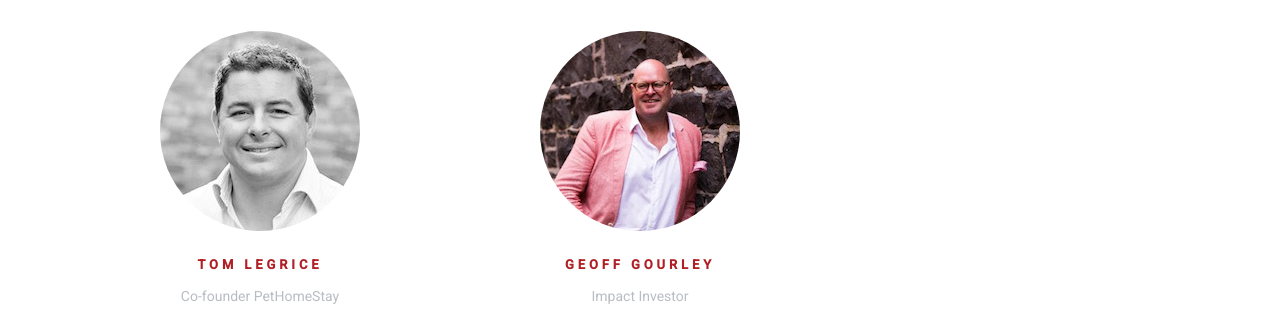
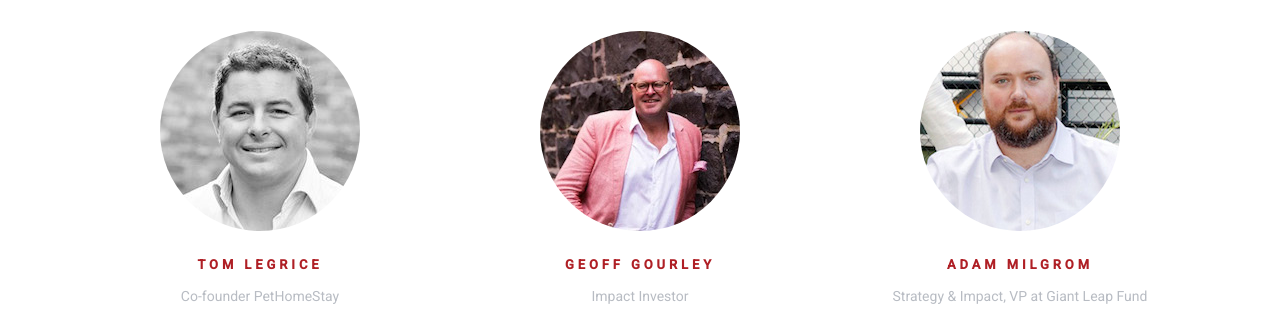
Before and after one commit to startupvictoria/startupweek-2016, a plain HTML site: page index.html in a window 1280 px wide. Shown: the part 5500-5815 px from the top of the page. Drawn offline with Linux system fonts and the light colour scheme; some packages are replaced by stand-ins of ours; a web font is replaced by a local one.

Commit message:
OH update

```diff
--- a/index.html
+++ b/index.html
@@ -1152,6 +1152,17 @@
 					<ul class="speaker-socials">
 						<li><a href="https://au.linkedin.com/in/geoffgourley"><span class="fa fa-linkedin"></span></a></li>
 						<li><a href="https://twitter.com/geoffgourley"><span class="fa fa-twitter"></span></a></li>
+					</ul>
+				</div>
+			</div>
+
+				<div class="col-sm-4">
+				<div class="speaker">
+					<div class="photo-wrapper rounded"><a href="http://officehours.startupvictoria.com.au/"><img src="assets/img/speakers/adam.jpg" alt="Geoff Gourley" class="img-responsive"></a></div>
+					<h3 class="name"><a href="http://officehours.startupvictoria.com.au/">Adam Milgrom</a></h3>
+					<p class="text-alt"><small>Strategy & Impact, VP at Giant Leap Fund</small></p>
+					<ul class="speaker-socials">
+						<li><a href="https://au.linkedin.com/in/amilgrom"><span class="fa fa-linkedin"></span></a></li>
 					</ul>
 				</div>
 			</div>
```
Also changed, not shown: assets/img/speakers/adam.jpg (added), 3 other files.
